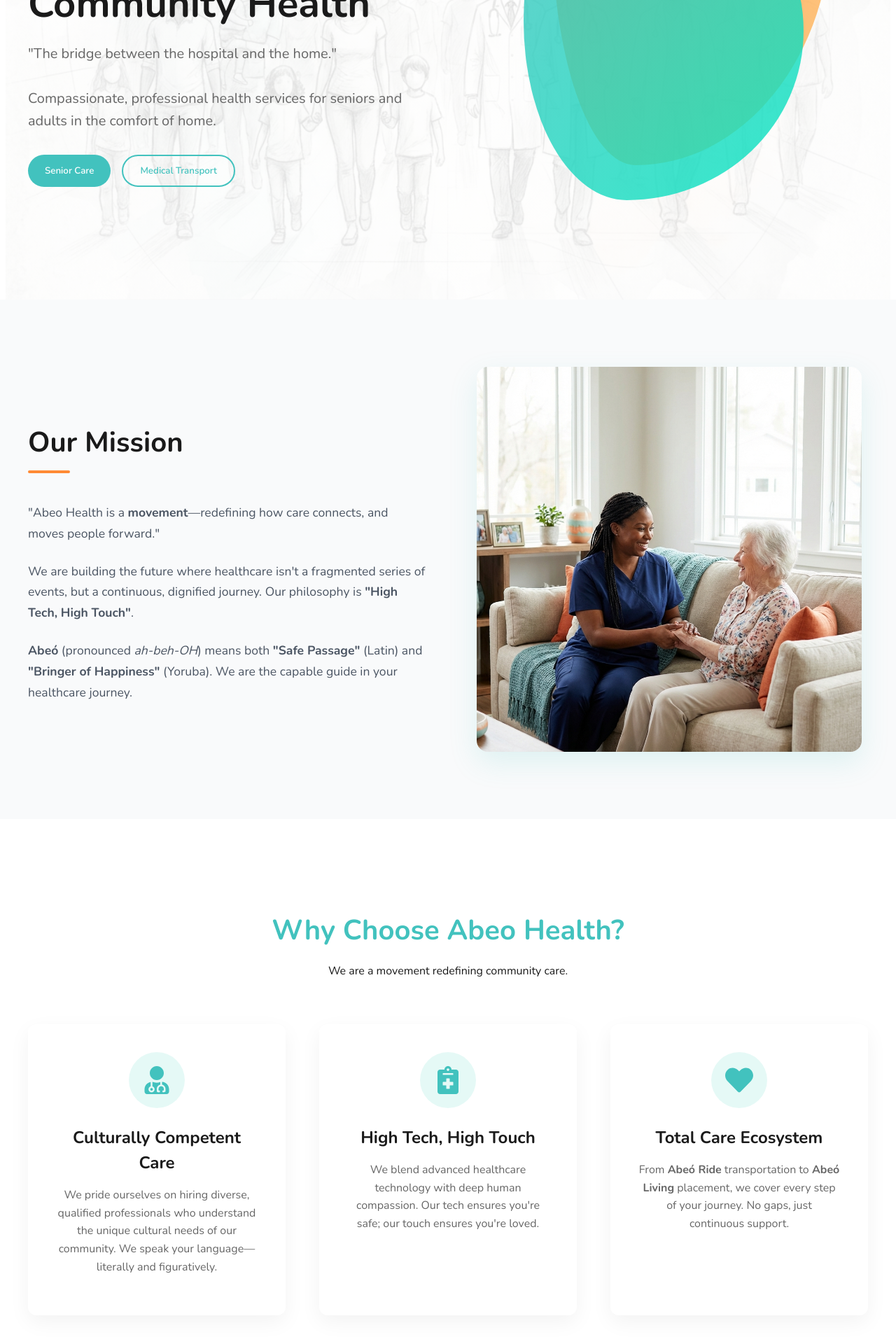
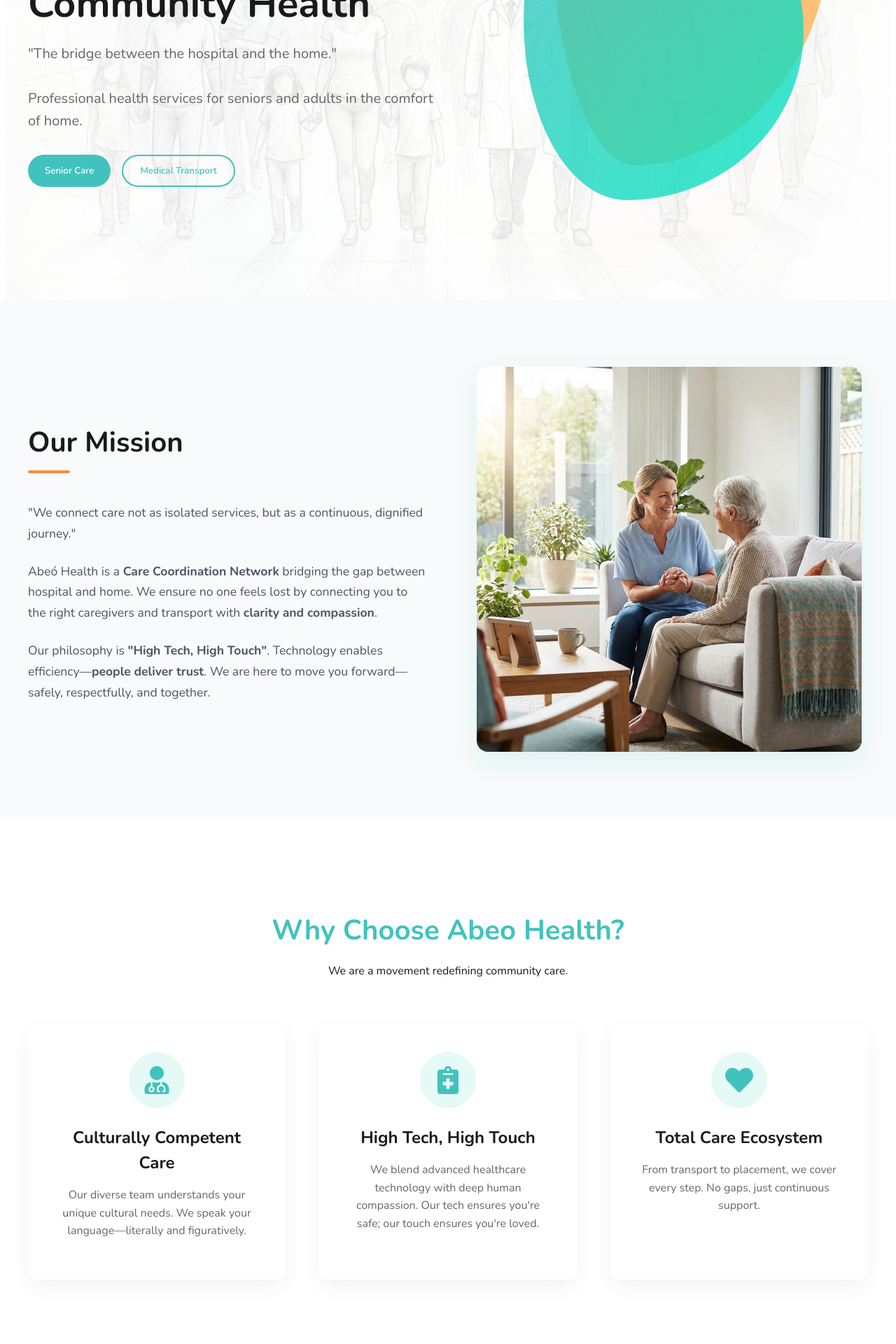
Before and after one commit to jackpolo69/Abeo-Health, a React (Vite) app: page / in a window 1280 px wide. Shown: the part 420-2340 px from the top of the page at 70% size. Built offline with nearby package versions, Linux system fonts and the light colour scheme.

Commit message:
Update Mission section with new image and concise copy; optimize site-wide content for brevity

```diff
--- a/src/components/Hero.jsx
+++ b/src/components/Hero.jsx
@@ -28,7 +28,7 @@ const Hero = () => {
                 >
                     <h1>Shaping a New Standard In Community Health</h1>
                     <p className="hero-tagline">"The bridge between the hospital and the home."</p>
-                    <p>Compassionate, professional health services for seniors and adults in the comfort of home.</p>
+                    <p>Professional health services for seniors and adults in the comfort of home.</p>
                     <div className="hero-buttons">
                         <Button variant="primary" onClick={() => openVideo('Senior Care Overview', 'senior', videoSenior)}>Senior Care</Button>
                         <Button variant="secondary" onClick={() => openVideo('Medical Transport Services', 'transport', videoTransport)}>Medical Transport</Button>
--- a/src/components/Mission.jsx
+++ b/src/components/Mission.jsx
@@ -1,6 +1,6 @@
 import React from 'react';
 import './Mission.css';
-import missionCompassion from '../assets/mission-compassion-diverse.png';
+import missionCompassion from '../assets/mission-compassion.png';
 
 const Mission = () => {
     return (
@@ -8,10 +8,10 @@ const Mission = () => {
             <div className="mission-container">
                 <div className="mission-content">
                     <h2>Our Mission</h2>
-                    <p className="mission-statement">"Abeo Health is a <strong>movement</strong>—redefining how care connects, and moves people forward."</p>
+                    <p className="mission-statement">"We connect care not as isolated services, but as a continuous, dignified journey."</p>
                     <div className="mission-details">
-                        <p>We are building the future where healthcare isn't a fragmented series of events, but a continuous, dignified journey. Our philosophy is <strong>"High Tech, High Touch"</strong>.</p>
-                        <p><strong>Abeó</strong> (pronounced <em>ah-beh-OH</em>) means both <strong>"Safe Passage"</strong> (Latin) and <strong>"Bringer of Happiness"</strong> (Yoruba). We are the capable guide in your healthcare journey.</p>
+                        <p>Abeó Health is a <strong>Care Coordination Network</strong> bridging the gap between hospital and home. We ensure no one feels lost by connecting you to the right caregivers and transport with <strong>clarity and compassion</strong>.</p>
+                        <p>Our philosophy is <strong>"High Tech, High Touch"</strong>. Technology enables efficiency—<strong>people deliver trust</strong>. We are here to move you forward—safely, respectfully, and together.</p>
                     </div>
                 </div>
                 <div className="mission-image-wrapper">
--- a/src/components/Services.jsx
+++ b/src/components/Services.jsx
@@ -62,7 +62,7 @@ const Services = () => {
                     <ServiceCard
                         title="Abeó Living"
                         icon={Home}
-                        description="Senior Placement. Expert guidance in finding the right assisted living or memory care community."
+                        description="Senior Placement. Expert guidance in finding the right assisted living or memory care."
                     />
                     <ServiceCard
                         title="Abeó Circle"
--- a/src/components/WhyChooseUs.jsx
+++ b/src/components/WhyChooseUs.jsx
@@ -16,7 +16,7 @@ const WhyChooseUs = () => {
                         <FaUserMd size={40} />
                     </div>
                     <h3>Culturally Competent Care</h3>
-                    <p>We pride ourselves on hiring diverse, qualified professionals who understand the unique cultural needs of our community. We speak your language—literally and figuratively.</p>
+                    <p>Our diverse team understands your unique cultural needs. We speak your language—literally and figuratively.</p>
                 </div>
 
                 <div className="why-card" data-aos="fade-up" data-aos-delay="200">
@@ -32,7 +32,7 @@ const WhyChooseUs = () => {
                         <FaHeart size={40} />
                     </div>
                     <h3>Total Care Ecosystem</h3>
-                    <p>From <strong>Abeó Ride</strong> transportation to <strong>Abeó Living</strong> placement, we cover every step of your journey. No gaps, just continuous support.</p>
+                    <p>From transport to placement, we cover every step. No gaps, just continuous support.</p>
                 </div>
             </div>
         </section>
```
Also changed, not shown: 6 other files (tests, documents, lock files or other folders).
